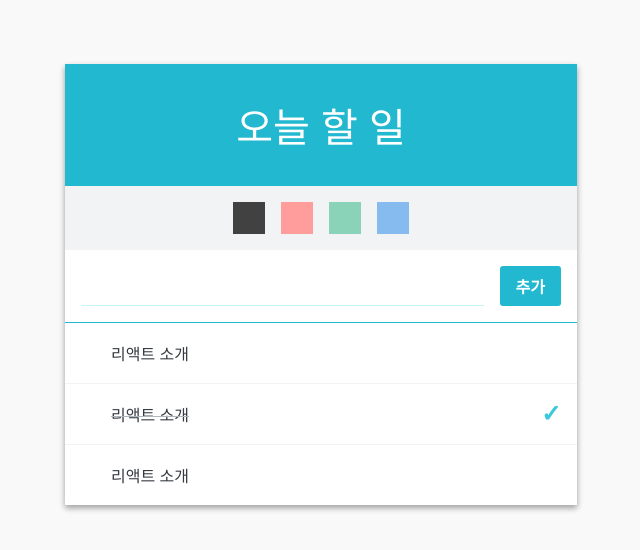
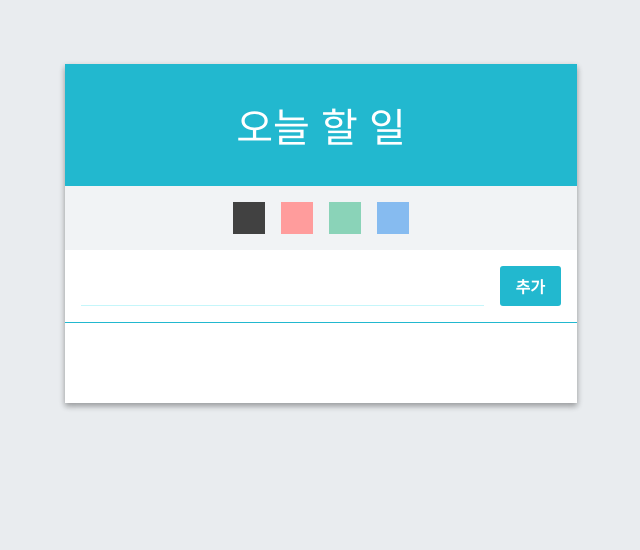
Before and after one commit to hyewonji/todolist_react, a React (Create React App) app: page / in a window 1280 px wide. Shown: the top 550 px of the page, without its empty margins (319-959 px from the left). Built offline with nearby package versions, Linux system fonts and the light colour scheme.

Commit message:
Style at JS

```diff
--- a/package.json
+++ b/package.json
@@ -8,7 +8,9 @@
     "@testing-library/user-event": "^12.6.0",
     "react": "^17.0.1",
     "react-dom": "^17.0.1",
+    "react-icons": "^4.1.0",
     "react-scripts": "4.0.1",
+    "styled-components": "^5.2.1",
     "web-vitals": "^0.2.4"
   },
   "scripts": {
--- a/src/App.js
+++ b/src/App.js
@@ -1,8 +1,18 @@
 import React, { Component } from 'react';
+import { createGlobalStyle } from 'styled-components';
 import TodoListTemplate from './components/TodoListTemplate';
 import Palette from './components/Palette';
 import Form from './components/Form';
 import TodoItemList from './components/TodoItemList';
+
+const GlobalStyle = createGlobalStyle`
+body{
+  margin:0;
+  padding:0;
+  font-family: sans-serif;
+  background: #e9ecef;
+}
+`;
 
 class App extends Component {
 
@@ -10,11 +20,7 @@ class App extends Component {
 
   state = {
     input: '',
-    todos: [
-      { id: 0, text: ' 리액트 소개', checked: false },
-      { id: 1, text: ' 리액트 소개', checked: true },
-      { id: 2, text: ' 리액트 소개', checked: false }
-    ],
+    todos: [],
     color: '#343a40'
   }
 
@@ -34,6 +40,8 @@ class App extends Component {
         checked: false
       })
     });
+    localStorage.todo = JSON.stringify(todos)
+    console.log(todos)
   }
 
   handleKeyPress = (e) => {
@@ -75,6 +83,21 @@ class App extends Component {
     })
   }
 
+  /*
+  constructor(props) {
+    super(props);
+    let { todos, id } = this.state;
+    const todoData = JSON.parse(localStorage.todo);
+    this.State = {
+      input: '',
+      todos: todoData,
+      color: '#343a40'
+    }
+    console.log(this.state)
+    console.log(todoData, this.state.todos)
+  }
+  */
+
   render() {
     const { input, todos, color } = this.state;
     const {
@@ -87,6 +110,8 @@ class App extends Component {
     } = this; // this.handleChange, this.handleCreate, this.handleKeyPress 이런식의 작업을 생략할 수 있다.
 
     return (
+      <>
+        <GlobalStyle />
         <TodoListTemplate form={(
           <Form
             value={input}
@@ -98,6 +123,7 @@ class App extends Component {
         )} palette={<Palette color={color} onColorClick={handleColors} />}>
           <TodoItemList todos={todos} color={color} onToggle={handleToggle} onRemove={handleRemove} />
         </TodoListTemplate>
+      </>
     );
   }
 }
--- a/src/components/TodoItemList.js
+++ b/src/components/TodoItemList.js
@@ -23,8 +23,10 @@ class TodoItemList extends Component {
                     onRemove={onRemove}
                     key={id} //배열을 렌더링 할 때는, key값이 꼭 있어야 한다.
                 />
+
             )
         );
+
         return (
             <div>
                 {todoList}
--- a/src/index.css
+++ /dev/null
@@ -1,6 +0,0 @@
-body {
-  margin:0;
-  padding:0;
-  font-family: sans-serif;
-  background: #f9f9f9;
-}
--- a/src/index.js
+++ b/src/index.js
@@ -1,6 +1,5 @@
 import React from 'react';
 import ReactDOM from 'react-dom';
-import './index.css';
 import App from './App';
 import reportWebVitals from './reportWebVitals';
 
```
Also changed, not shown: 2 other files (tests, documents, lock files or other folders). Lines whose indentation alone changed are shown as unchanged.
